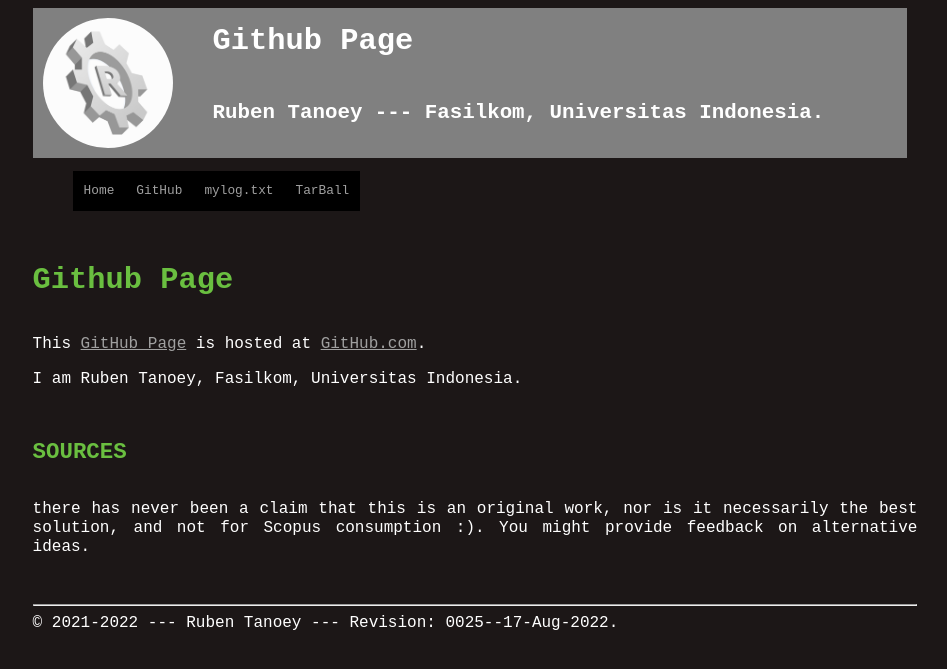
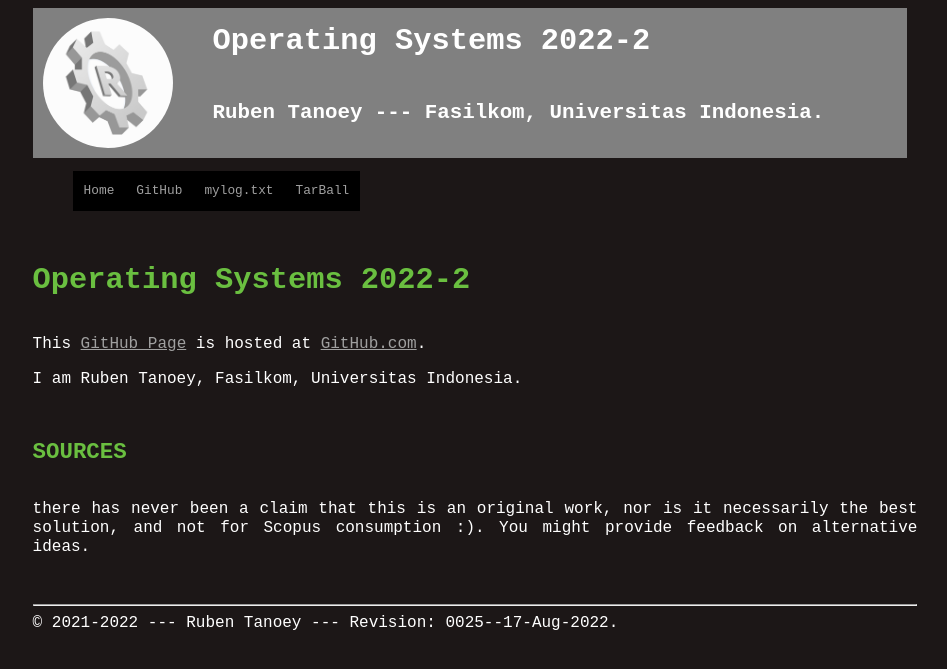
Before and after one commit to rubentanoey/os222, a Jekyll site: the page built from index.md, in a window 1280 px wide. Shown: the top 669 px of the page, without its empty margins (165-1112 px from the left). Built offline with Jekyll 4.4.1, drawn with Linux system fonts in a browser that asks for light colours.

Commit message:
GitHub Page Edit

```diff
--- a/TXT/mylog.txt
+++ b/TXT/mylog.txt
@@ -5,3 +5,4 @@ ZCZC W00 20 L03 GitHub related
 ZCZC W00 10 L00 General, etc.
 ZCZC W00 70 L04 GitHub Pages Related
 ZCZC W00 150 L70 Studying for other courses
+ZCZC W00 60 L09 Assignment in General
--- a/_config.yml
+++ b/_config.yml
@@ -1,6 +1,6 @@
 version:          "0025--17-Aug-2022"
 copyright:        "2021-2022"
-title:            "Github Page"
+title:            "Operating Systems 2022-2"
 author:           "Ruben Tanoey"
 address:          "Fasilkom, Universitas Indonesia."
 description:
```
